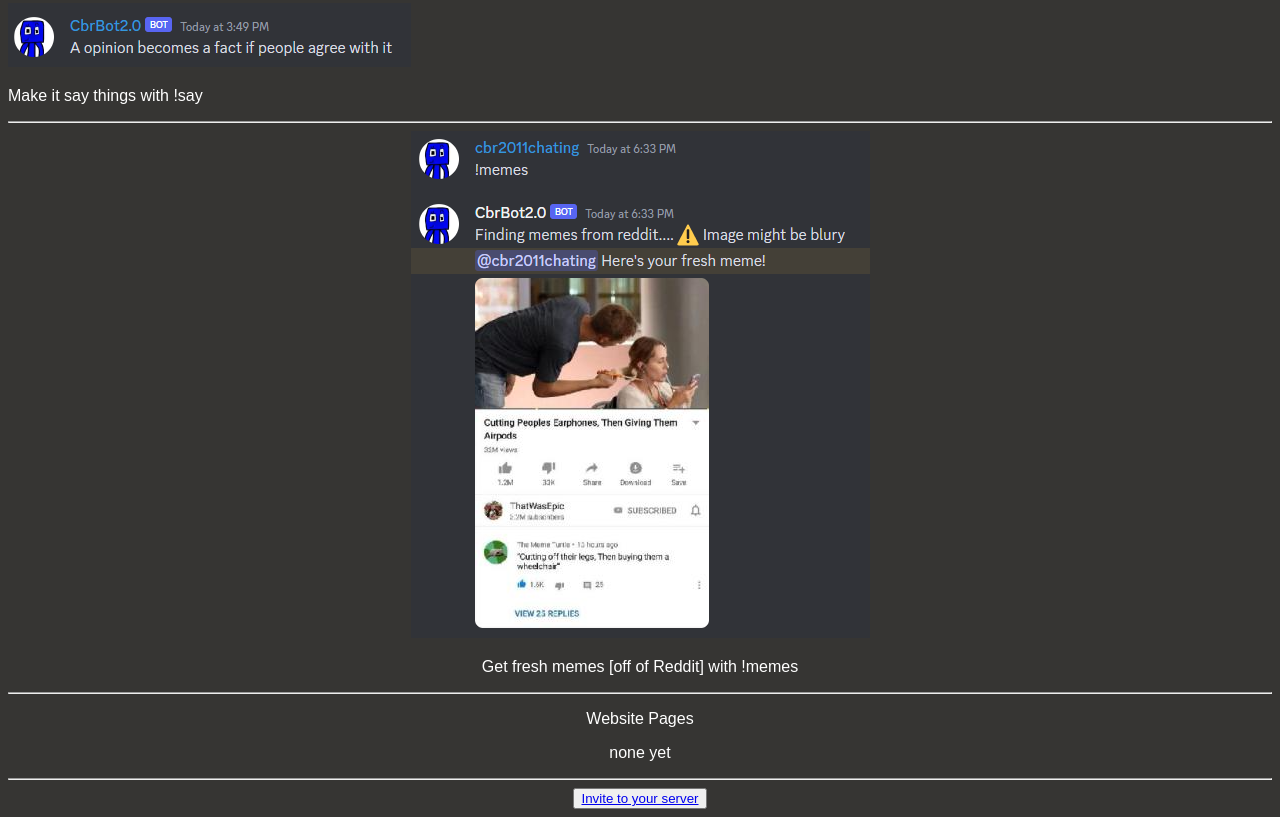
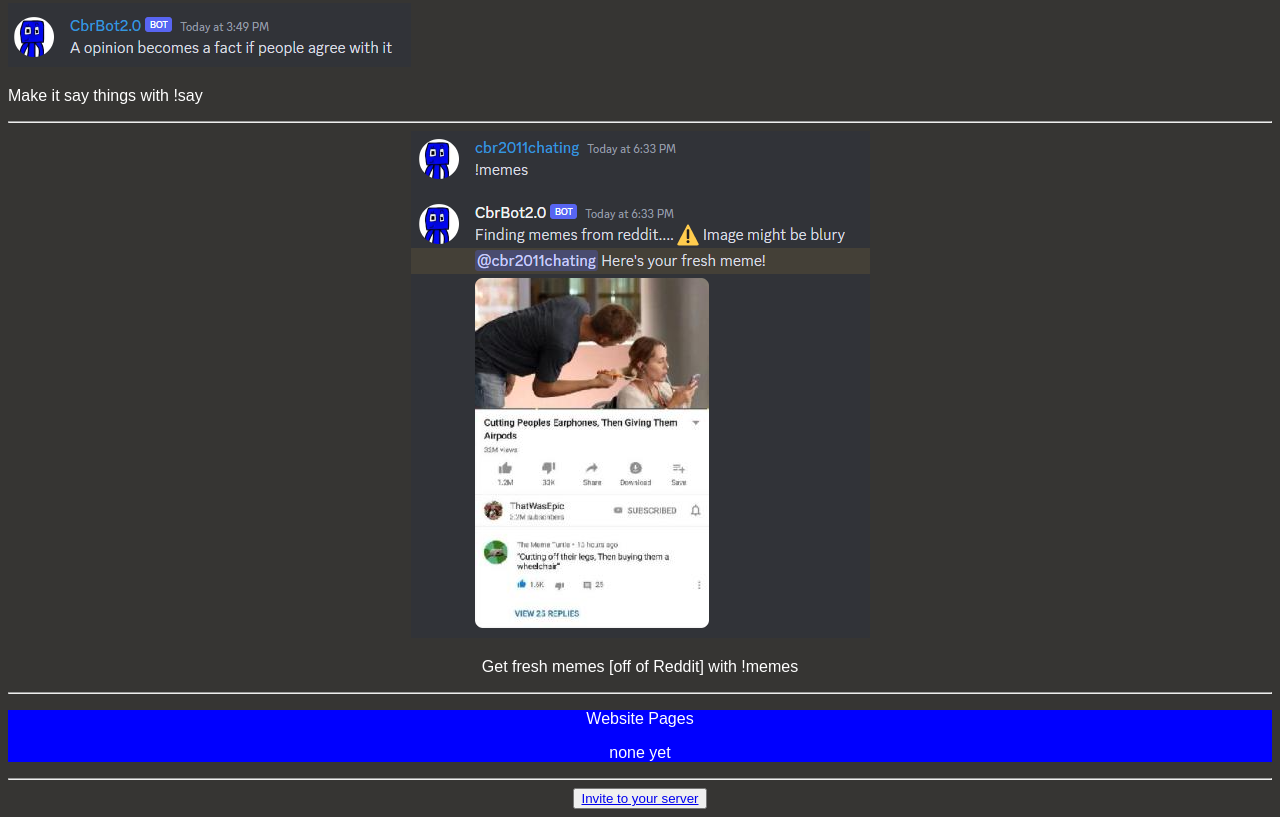
Before and after one commit to Cbr2011/CbrBot2.0, a plain HTML site: page index.html in a window 1280 px wide. Shown: the part 487-1304 px from the top of the page. Drawn offline with Linux system fonts and the light colour scheme.

Commit message:
Update index.html

```diff
--- a/index.html
+++ b/index.html
@@ -20,7 +20,7 @@ p {font-family: sans-serif; color: white}
   <img src="Images/image_2023-03-15_183349458.png"><br>
   <p>Get fresh memes [off of Reddit] with !memes</p>
   <hr>
-  <div style="background-color">
+  <div style="background-color: Blue">
     <p>Website Pages</p>
     <p>none yet</p>
   </div>
```
